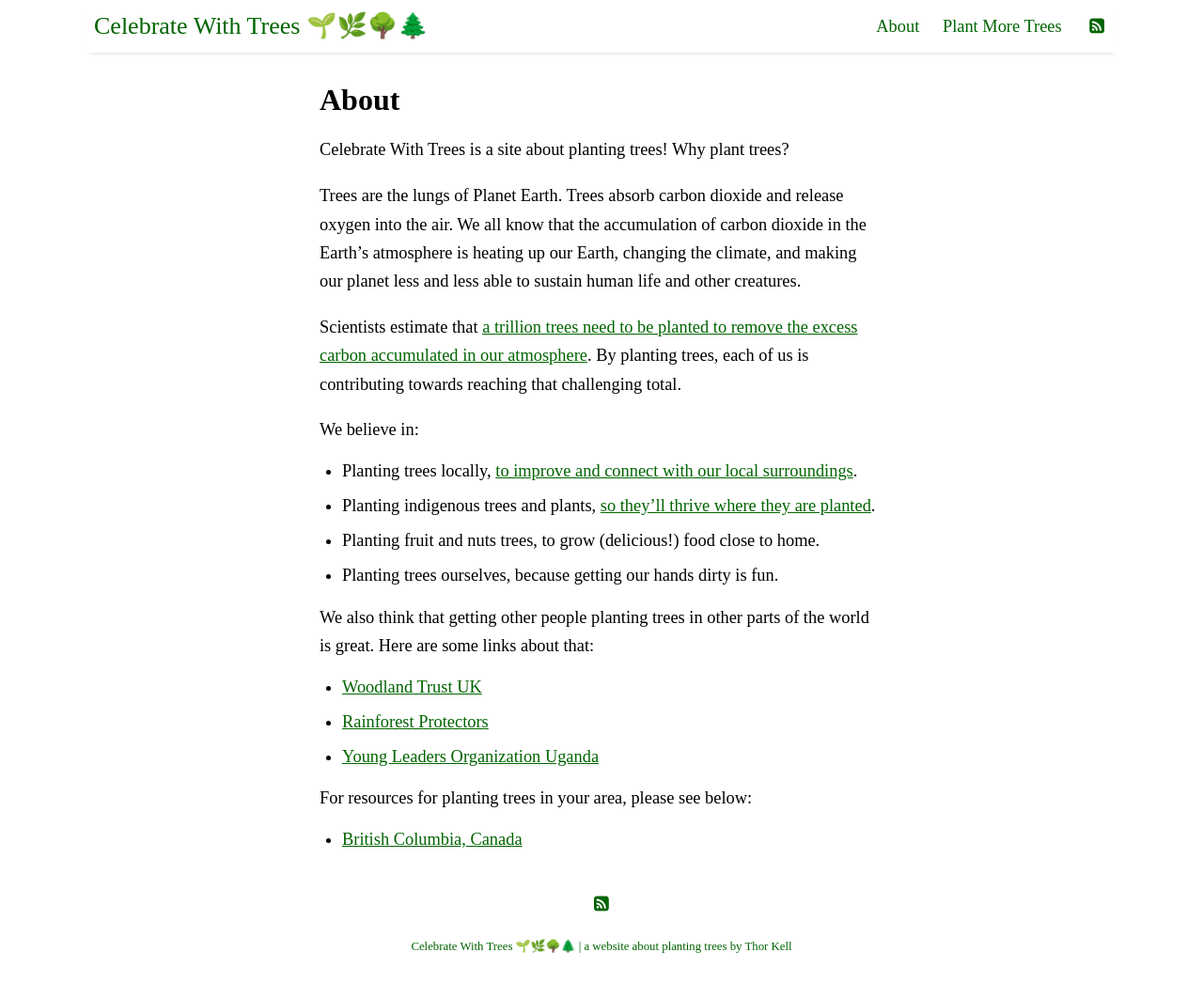
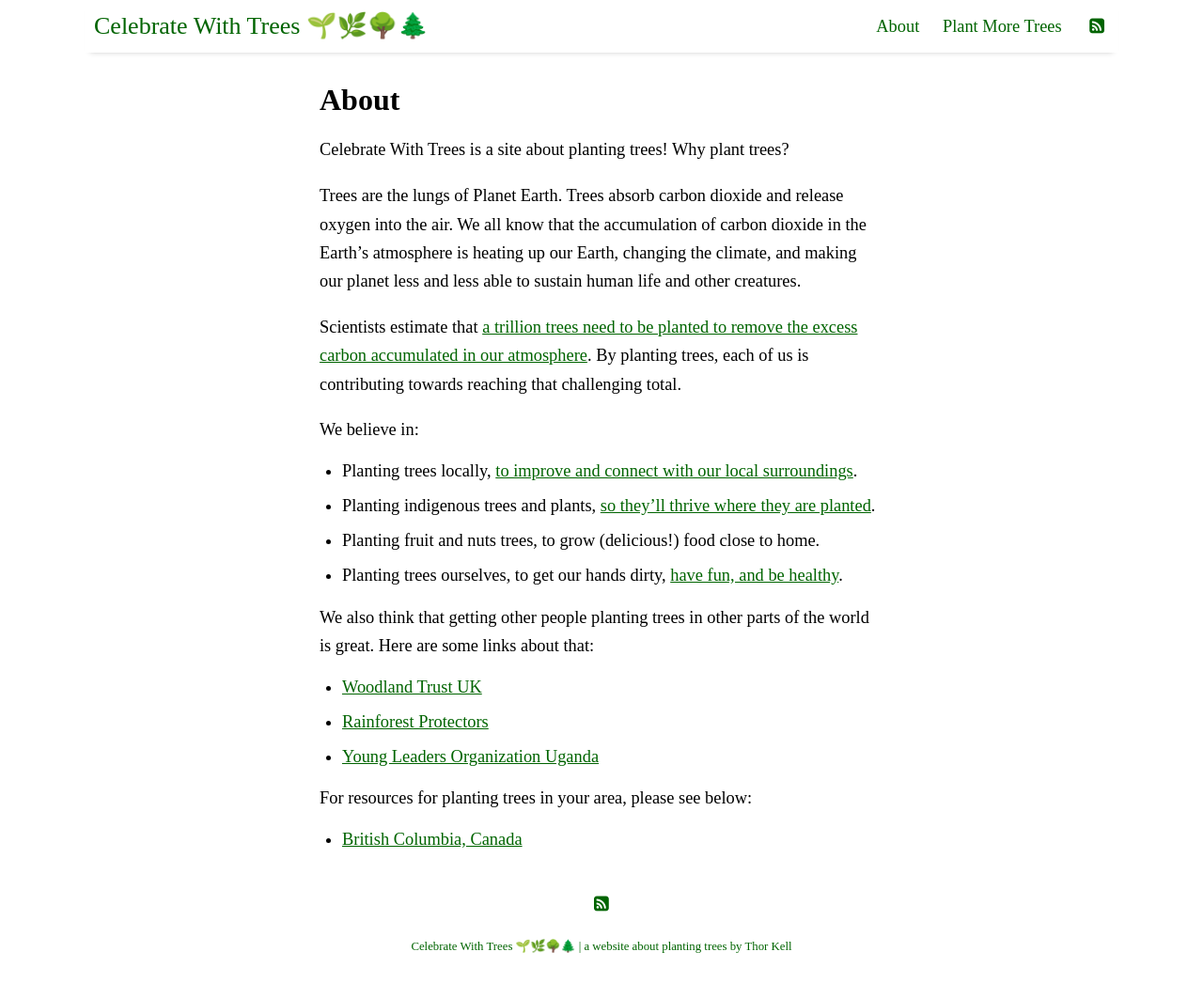
Before and after one commit to tkell/plant-a-tree, a Jekyll site: the page built from pages/about.md, in a window 1280 px wide and 1046 px high. Shown: the whole window at 94% size. Built offline with Jekyll 4.4.1, drawn with Linux system fonts in a browser that asks for light colours; nearby versions of some CDN libraries.

Commit message:
new picture, add link, external links have _blank

```diff
--- a/pages/about.md
+++ b/pages/about.md
@@ -7,19 +7,19 @@ Celebrate With Trees is a site about planting trees! Why plant trees?
 
 Trees are the lungs of Planet Earth.  Trees absorb carbon dioxide and release oxygen into the air.  We all know that the accumulation of carbon dioxide in the Earth's atmosphere is heating up our Earth, changing the climate, and making our planet less and less able to sustain human life and other creatures.
 
-Scientists estimate that [a trillion trees need to be planted to remove the excess carbon accumulated in our atmosphere](https://www.theguardian.com/environment/2019/jul/04/planting-billions-trees-best-tackle-climate-crisis-scientists-canopy-emissions). By planting trees, each of us is contributing towards reaching that challenging total.
+Scientists estimate that [a trillion trees need to be planted to remove the excess carbon accumulated in our atmosphere](https://www.theguardian.com/environment/2019/jul/04/planting-billions-trees-best-tackle-climate-crisis-scientists-canopy-emissions){:target="_blank"}. By planting trees, each of us is contributing towards reaching that challenging total.
 
 
 We believe in:
-* Planting trees locally, [to improve and connect with our local surroundings](https://www.treepeople.org/tree-benefits).
-* Planting indigenous trees and plants, [so they'll thrive where they are planted](https://thetyee.ca/News/2020/02/28/If-We-Plant-Trees-They-Must-Be-Native-Trees/).
+* Planting trees locally, [to improve and connect with our local surroundings](https://www.treepeople.org/tree-benefits){:target="_blank"}.
+* Planting indigenous trees and plants, [so they'll thrive where they are planted](https://thetyee.ca/News/2020/02/28/If-We-Plant-Trees-They-Must-Be-Native-Trees/){:target="_blank"}.
 * Planting fruit and nuts trees, to grow (delicious!) food close to home.
-* Planting trees ourselves, because getting our hands dirty is fun.
+* Planting trees ourselves, to get our hands dirty, [have fun, and be healthy](https://www.gardeningknowhow.com/garden-how-to/soil-fertilizers/antidepressant-microbes-soil.htm){:target="_blank"}.
 
 We also think that getting other people planting trees in other parts of the world is great.  Here are some links about that:
-* [Woodland Trust UK](https://www.woodlandtrust.org.uk/plant-trees/large-scale-planting)
-* [Rainforest Protectors](http://www.rainforestprotectors.org/rainforest/Projects.aspx)
-* [Young Leaders Organization Uganda](https://www.youngleadersuganda.org/fruit-tree-planting)
+* [Woodland Trust UK](https://www.woodlandtrust.org.uk/plant-trees/large-scale-planting){:target="_blank"}
+* [Rainforest Protectors](http://www.rainforestprotectors.org/rainforest/Projects.aspx){:target="_blank"}
+* [Young Leaders Organization Uganda](https://www.youngleadersuganda.org/fruit-tree-planting){:target="_blank"}
 
 For resources for planting trees in your area, please see below:
 
```
Also changed, not shown: _posts/2020-04-26-planning-trees.md (+1 -1 lines), _posts/2020-04-28-resources-for-british-columbia.md (+9 -9 lines), _posts/2020-04-29-seventy-trees-for-seventy-years.md (+2 -6 lines), _posts/2020-04-30-married-with-trees.md (+3 -7 lines), pages/contribute.md (+3 -3 lines), Gemfile.lock, assets/img/tree-8.jpg (added), 12 other files.
